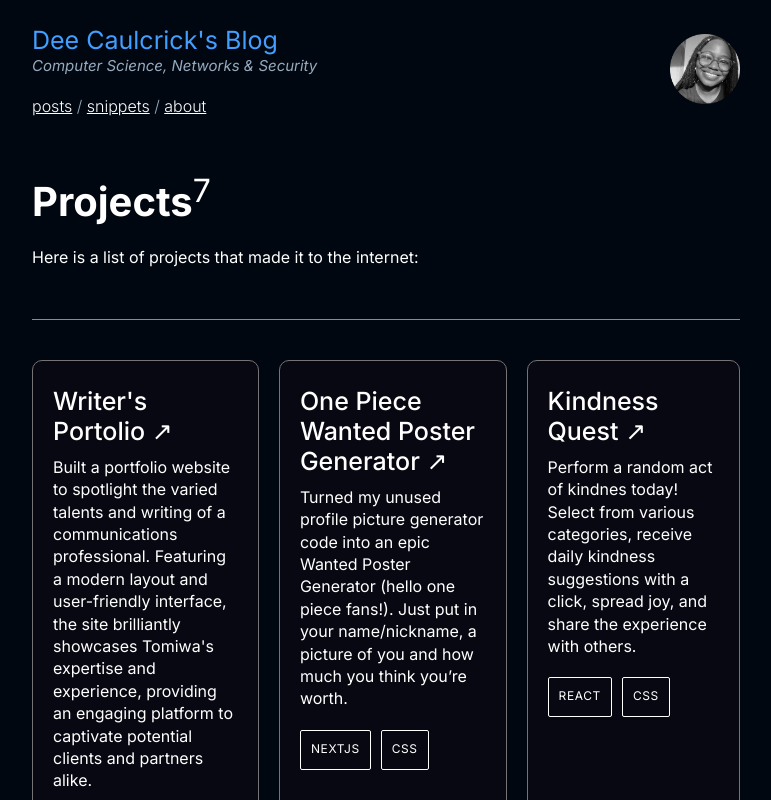
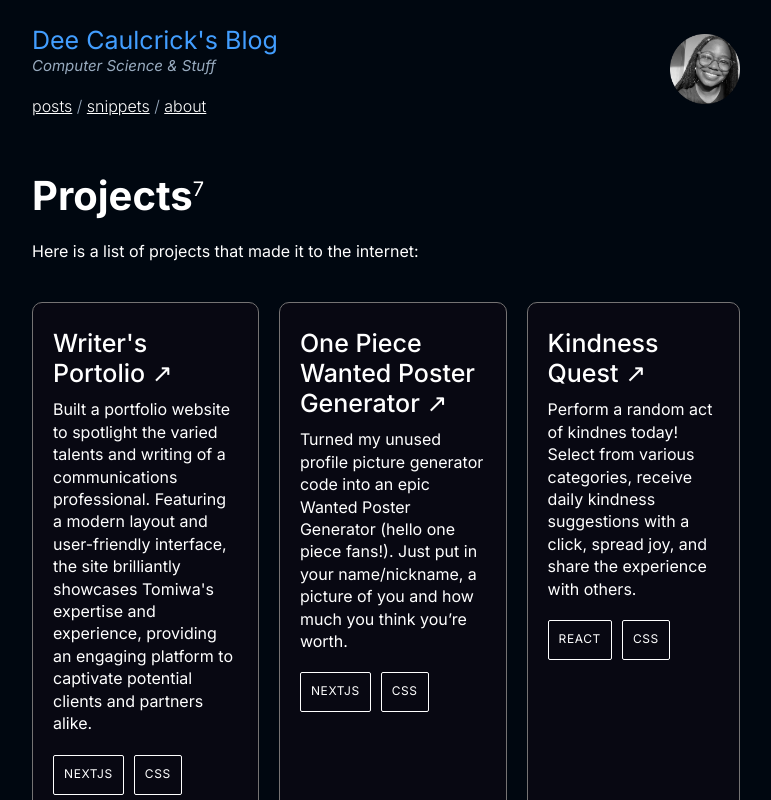
Before and after one commit to deecaulcrick/next-blog, a Next.js app: page /projects in a window 1280 px wide. Shown: the top 800 px of the page, without its empty margins (254-1025 px from the left). Built offline with nearby package versions, Linux system fonts and the light colour scheme.

Commit message:
more edits and stuff

```diff
--- a/app/about/page.jsx
+++ b/app/about/page.jsx
@@ -41,13 +41,13 @@ const aboutPage = () => {
         <br />
         <br />
       </p>
-      <h2>Favourite Things</h2>
+      {/* <h2>Favourite Things</h2>
       <br /> <h3>Books</h3>
       <ul>
         <li>A Song Of Ice And Fire by G.R.R. Martin</li>
         <li>Purple Hibiscus by Chimamanda Ngozi Adichie</li>
         <li>Who Fears Death by Nnedi Okorafor</li>
-      </ul>
+      </ul> */}
     </div>
   );
 };
--- a/app/components/Header.jsx
+++ b/app/components/Header.jsx
@@ -12,7 +12,7 @@ function Header() {
         <div className="title">
           <h4>Dee Caulcrick&apos;s Blog</h4>
           <p>
-            <i>Computer Science, Networks & Security </i>
+            <i>Computer Science & Stuff </i>
           </p>
           <nav>
             <Link
@@ -20,15 +20,15 @@ function Header() {
               className={`link ${pathname === "/posts" ? "active" : ""}`}
             >
               posts
-            </Link>
-            {" "}/{" "}
+            </Link>{" "}
+            /{" "}
             <Link
               href="/snippets"
               className={`link ${pathname === "/snippets" ? "active" : ""}`}
             >
               snippets
-            </Link>
-            {" "}/{" "}
+            </Link>{" "}
+            /{" "}
             <Link
               href="/about"
               className={`link ${pathname === "/about" ? "active" : ""}`}
--- a/app/globals.css
+++ b/app/globals.css
@@ -60,13 +60,12 @@ nav a.active {
 .superscript {
   font-family: var(--secondary-font-family);
   font-weight: 400;
-  font-size: 0.8em;
+  font-size: 0.5em;
 }
 
-.hero-container {
-  border-bottom: 1px solid var(--subtle-divider);
-  padding-bottom: 50px;
-}
+/* .hero-container {
+  padding-bottom: 0px;
+} */
 
 .hero-container p {
   font-size: 1em;
@@ -434,7 +433,7 @@ td {
 .subtitle {
   color: var(--grey);
   margin-top: -20px;
-  font-size: 14px;
+  font-size: 0.75em;
 }
 
 .links {
```
